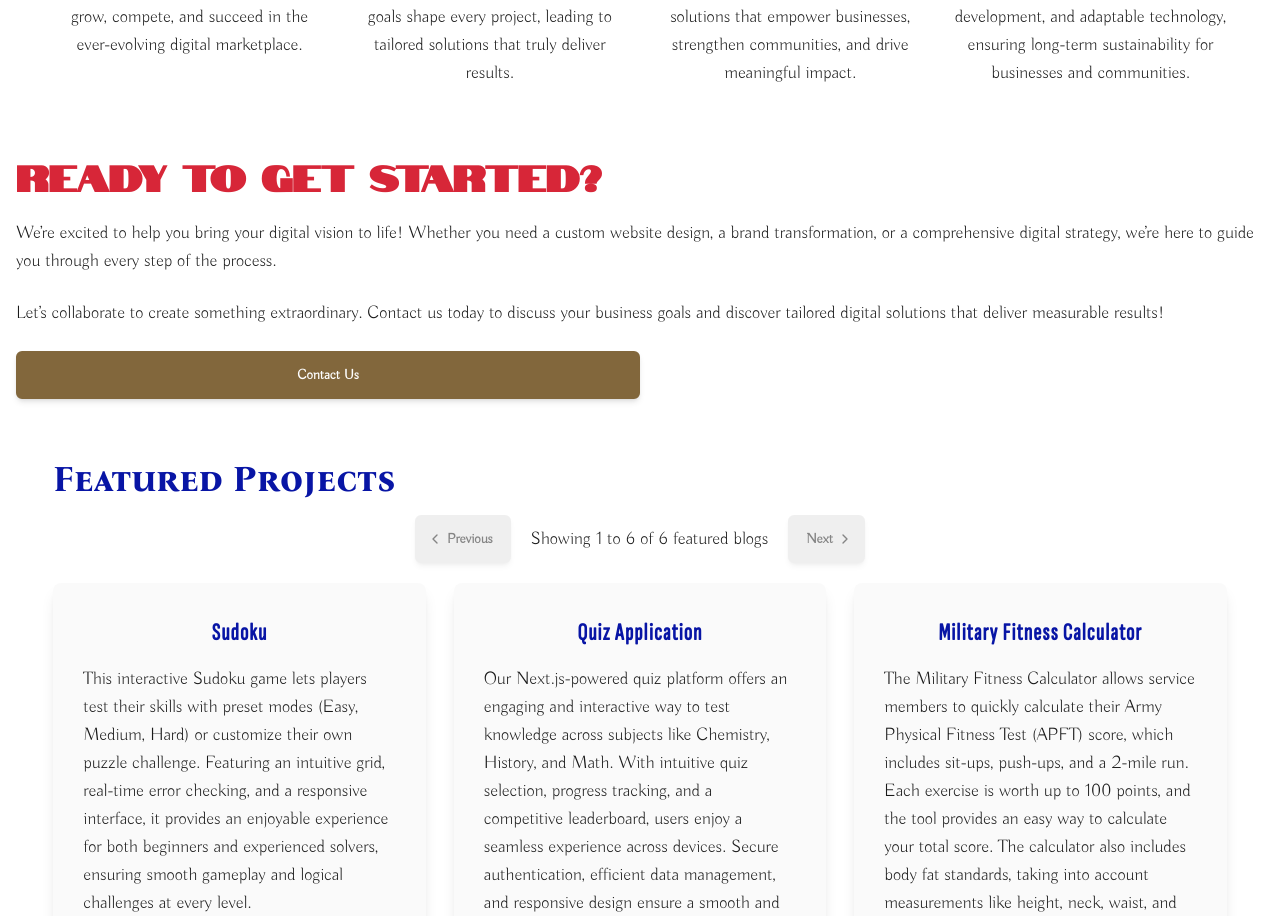
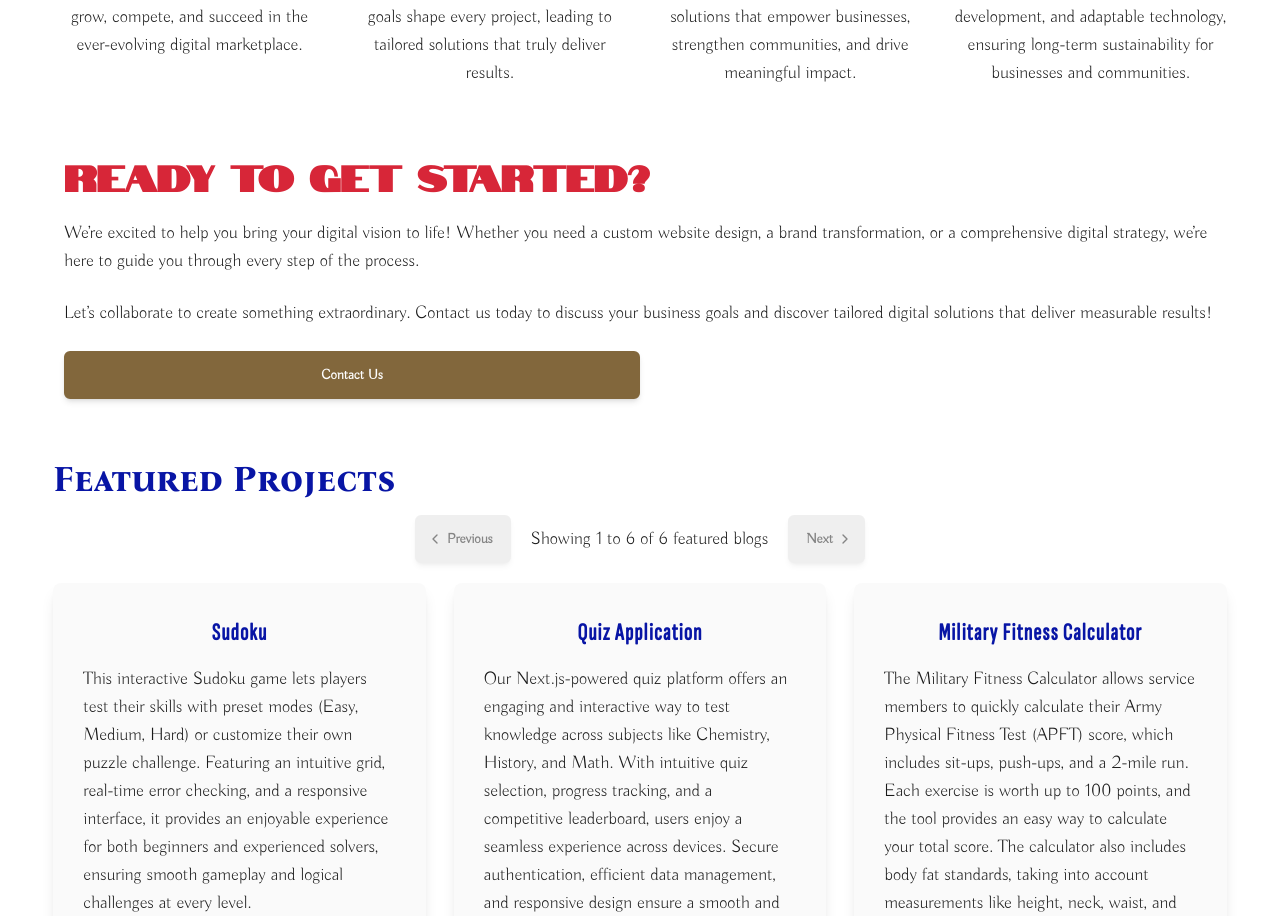
Before and after one commit to tmchuynh/phoenix-code-studio, a Next.js app: page / in a window 1280 px wide. Shown: the part 3803-4719 px from the top of the page. Built offline with nearby package versions, Linux system fonts and the light colour scheme.

Commit message:
fix CTA layout

```diff
--- a/src/app/page.tsx
+++ b/src/app/page.tsx
@@ -80,7 +80,9 @@ const WelcomePage: FC = () => {
       <AboutSection />
 
       {/* Call to Action Section */}
-      <CallToAction />
+      <div className="px-12 mx-auto">
+        <CallToAction />
+      </div>
 
       {/* Featured Projects Section */}
       <FeaturedProjects />
```
